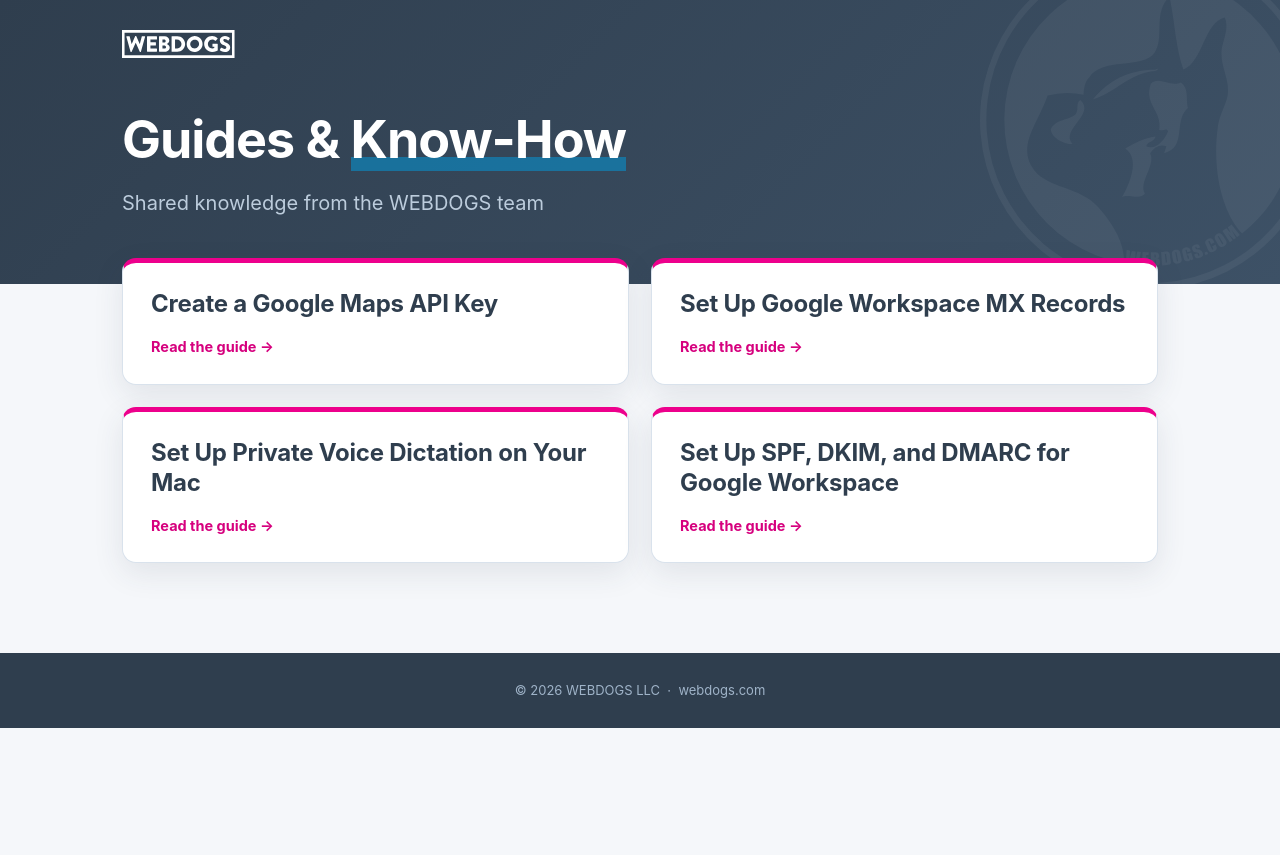
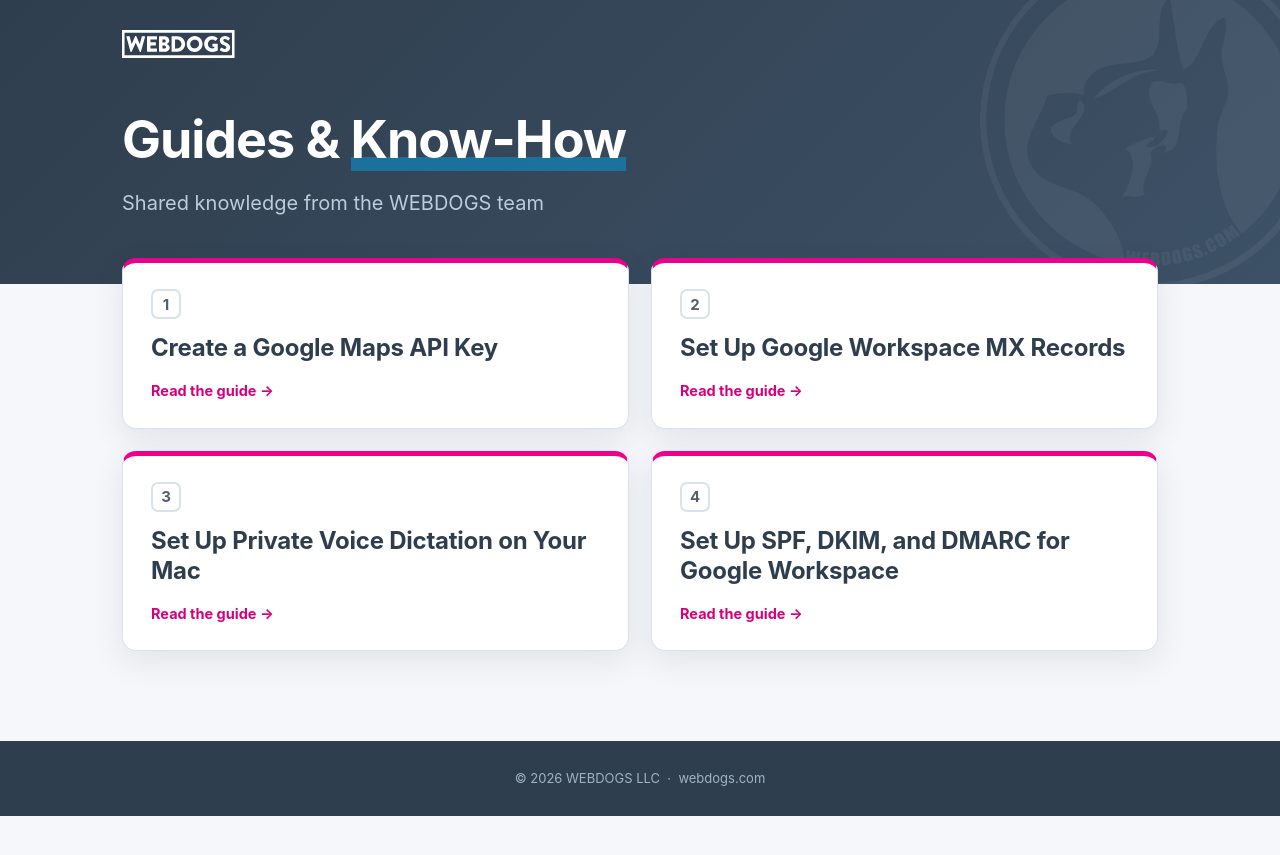
Before and after one commit to theWEBDOGS/guides, a Jekyll site: the page built from index.md, in a window 1280 px wide. Shown: the top 855 px of the page. Built offline with Jekyll 4.4.1, drawn with Linux system fonts in a browser that asks for light colours; some web fonts are replaced.

Commit message:
Publish guides (2026-06-11) [generated]

```diff
--- a/_layouts/home.html
+++ b/_layouts/home.html
@@ -15,7 +15,8 @@ layout: base
   <div class="cards">
     {%- assign guides = site.pages | where: "public", true | sort: "title" -%}
     {%- for g in guides %}
-    <a class="card" href="{{ g.url | relative_url }}">
+    <a class="card" href="{{ g.url | relative_url }}" {% if forloop.index <= 9 %}aria-keyshortcuts="{{ forloop.index }}"{% endif %}>
+      <span class="kbd" aria-hidden="true">{{ forloop.index }}</span>
       <h2>{{ g.title }}</h2>
       <span class="readmore">Read the guide →</span>
     </a>
@@ -23,3 +24,4 @@ layout: base
   </div>
   {{ content }}
 </main>
+<script src="{{ '/assets/js/guide-jump.js' | relative_url }}"></script>
--- a/assets/css/guides.css
+++ b/assets/css/guides.css
@@ -83,6 +83,14 @@ body.home { background: var(--paper); }
 }
 .card:hover { transform: translateY(-3px); box-shadow: 0 16px 36px rgba(47, 62, 78, .16); }
 .card:hover .readmore { transform: translateX(3px); }
+.card .kbd {
+  display: inline-flex; align-items: center; justify-content: center;
+  width: 30px; height: 30px; margin-bottom: 14px; flex: none; align-self: flex-start;
+  border: 2px solid var(--line); border-radius: 7px;
+  font: 700 15px/1 var(--brand-font); color: var(--muted);
+  transition: border-color .18s ease, color .18s ease;
+}
+.card:hover .kbd { border-color: var(--accent); color: var(--accent-ink); }
 .card h2 { font-family: var(--brand-font); font-size: 24px; line-height: 1.25; color: var(--navy); font-weight: 700; letter-spacing: -.01em; }
 .card .readmore {
   display: inline-block; margin-top: auto; padding-top: 16px;
--- /dev/null
+++ b/assets/js/guide-jump.js
@@ -0,0 +1,10 @@
+/* Hub keyboard nav: press 1-9 to open that guide. Bare digits only --
+   modifier combos (cmd+1 = browser tabs) pass through untouched. */
+document.addEventListener('keydown', function (e) {
+  if (e.metaKey || e.ctrlKey || e.altKey) return;
+  var t = e.target.tagName;
+  if (t === 'INPUT' || t === 'TEXTAREA' || e.target.isContentEditable) return;
+  if (!/^[1-9]$/.test(e.key)) return;
+  var card = document.querySelectorAll('.cards .card')[+e.key - 1];
+  if (card) window.location = card.href;
+});
```
